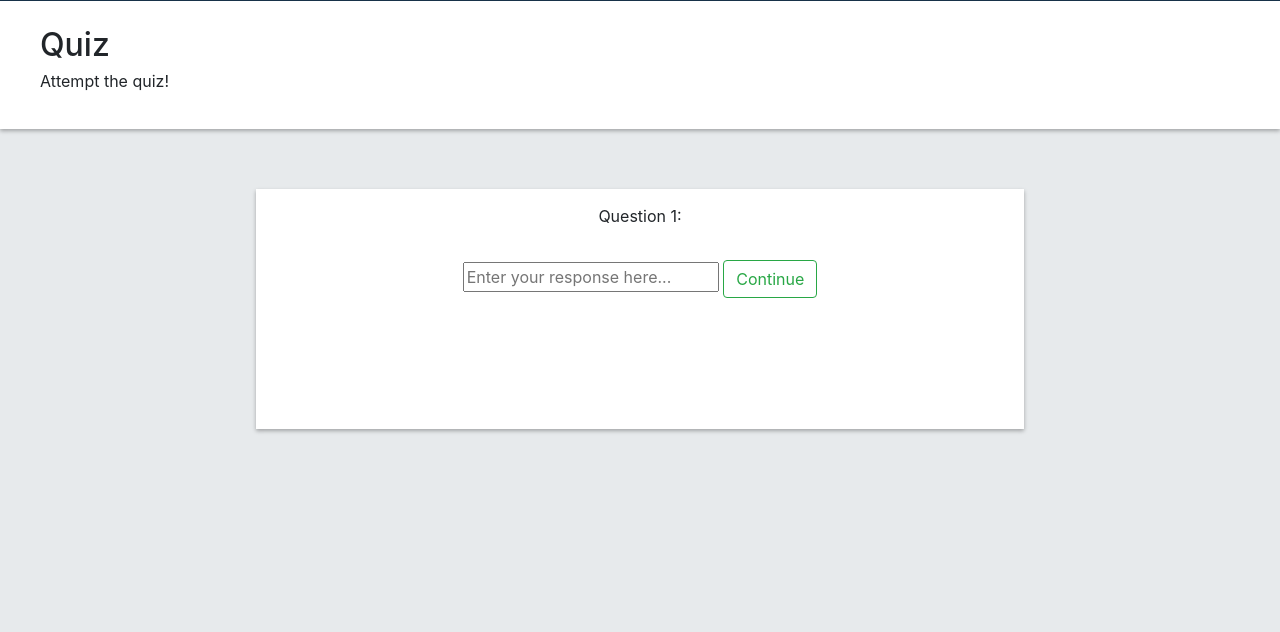
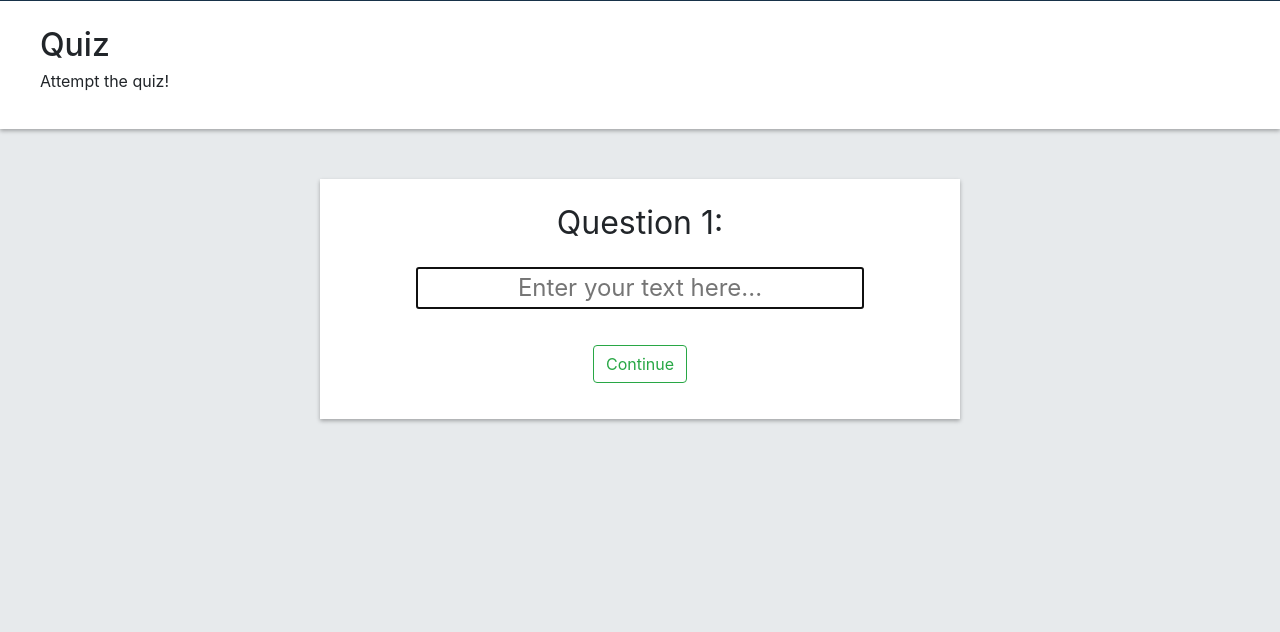
Before and after one commit to PythonPerfect/PythonPerfect, a Flask app: page /quiz in a window 1280 px wide. Shown: the part 69-701 px from the top of the page. Run offline with Flask 2, Linux system fonts and the light colour scheme; the visitor is signed in with stand-in values (Sample User, id 1); data comes from the database, SQL or seed files in the repository; some libraries are stand-ins or nearby versions.

Commit message:
Quiz page styling changed

```diff
--- a/app/static/css/quiz.css
+++ b/app/static/css/quiz.css
@@ -1,23 +1,42 @@
+.body {
+    padding: 0;
+    margin: 0;
+    display: flex;
+    height: 100vh;
+    width: 100vw;
+    justify-content: center;
+    align-items: center;
+}
+
 .quiz-container {
+    margin: auto;
     background-color: white;
-    margin:auto;
+    max-width: 50%;;
     box-shadow: 0 2px 4px 0 rgba(0, 0, 0, 0.3);
-    height: 30vh;
-    width: 60%;
+    padding: 20px;
     text-align: center;
 }
 
-.quiz-question {
-    margin-top: 60px;
-    padding-top: 15px;
+.quiz-response {
+    margin: auto;
+    display: flex;
+    justify-content: center;
+    padding: 20px;
+    text-align:center;
 }
 
-.quiz-response {
-    margin:auto;
+.question {
+    font-size: 2rem;
 }
 
 .question-box {
-    margin:auto;
-    height: 20vh;
-    width: 50vw;
+    text-align: center;
+    font-size: 1.5rem;
+    width: 80%;
 }
+
+@media only screen and (max-width: 768px) {
+    .quiz-container {
+      max-width: 75%;
+    }
+}
--- a/app/templates/quiz.html
+++ b/app/templates/quiz.html
@@ -7,21 +7,36 @@
         <p class="dash-subtitle">Attempt the quiz!</p>
     </div>
 
+    <body>
         <div class="quiz-container">
 
-        <p class="quiz-question">
+            <div class="question-container">
+                <div id="question" class="question">
                     Question 1:
-        </p>
+                </div>
 
-        <div class='quiz-response'>
+                <div class="quiz-response">
+
                     {{ form.hidden_tag() }}
 
-        {{form.answer(id="Question-Answer",
-                    placeholder="Enter your response here...")}}
+                    {{form.answer(id="Quiz-response",
+                                class="question-box",
+                                autofocus=true,
+                                placeholder="Enter your text here...")}}
+
+                </div>
+            </div>
+
+
+
+            <div class="controls">
 
                 {{form.submit(class="mt-3 mb-3 btn
                                 btn-outline-success")}}
+
             </div>
 
         </div>
+    </body>
+
     {% endblock %}
```
Lines whose indentation alone changed are shown as unchanged.
